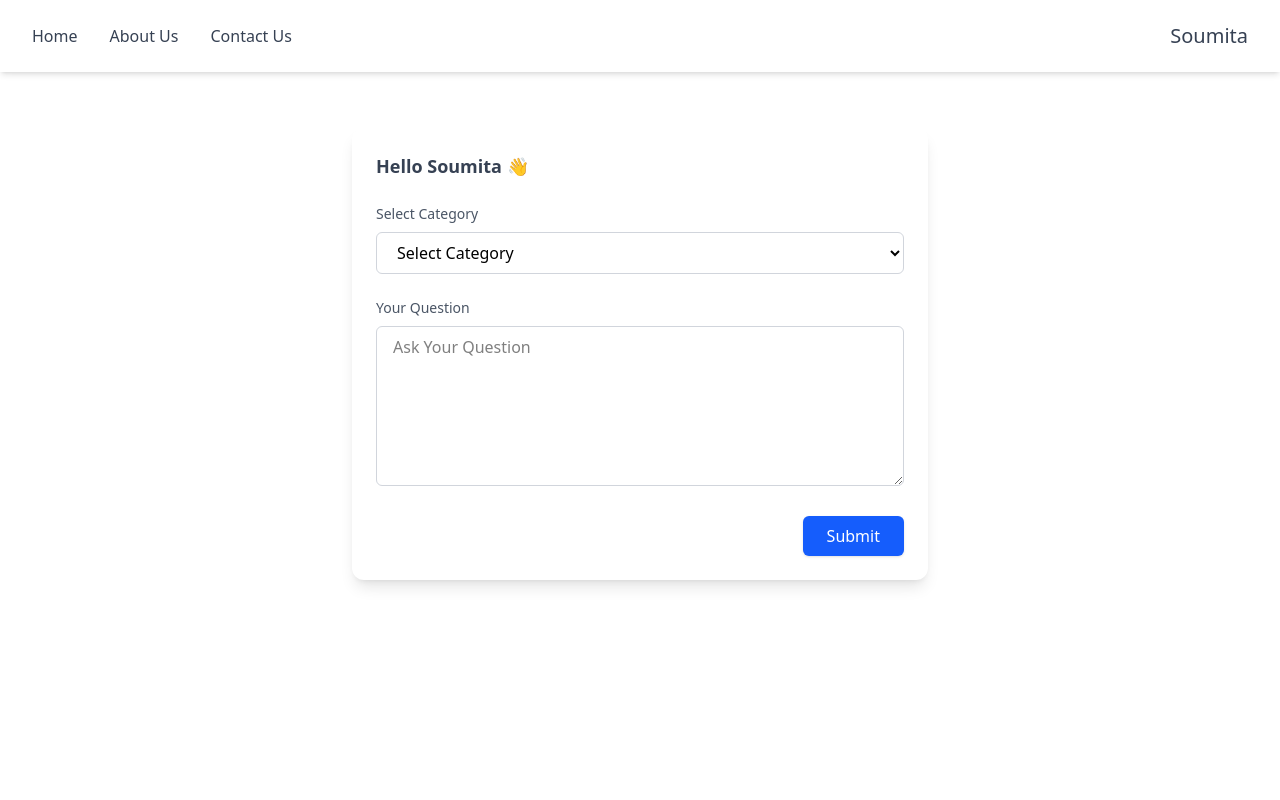
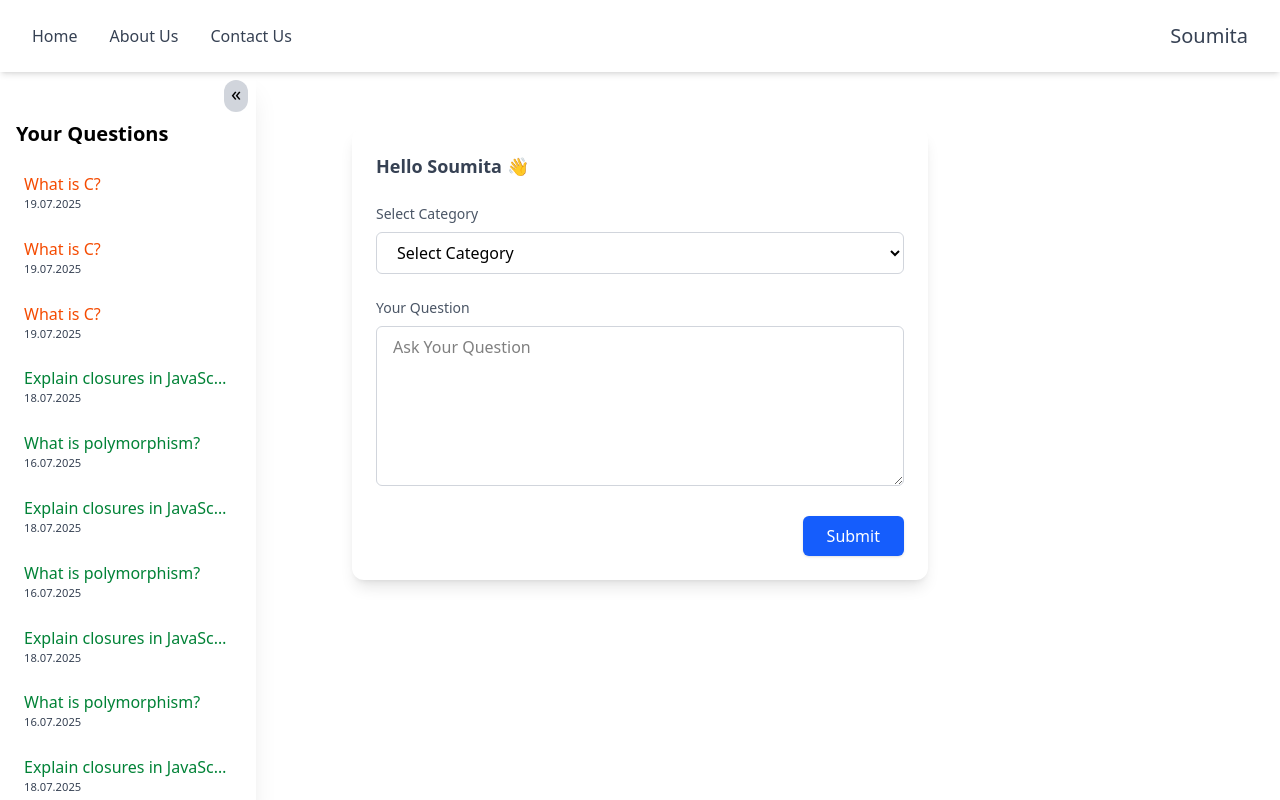
Before and after one commit to Soumita-Nag/QueryService, a Vue app: page / in a window 1280 px wide. Both pictures are taken after a click on the button "Ask Queries". Built offline with nearby package versions, Linux system fonts and the light colour scheme.

Commit message:
sidebar created at askquery section

```diff
--- a/src/components/AskQueries/AskQueryForm.vue
+++ b/src/components/AskQueries/AskQueryForm.vue
@@ -1,5 +1,5 @@
 <template>
-  <div class="max-w-xl mx-auto p-6 mt-28 bg-white rounded-xl shadow-lg">
+  <div class="max-w-xl sm:mx-auto p-6 mt-28 ml-10 bg-white rounded-xl shadow-lg">
     <form @submit.prevent="AddQuery" class="space-y-6">
       <div class="text-lg font-semibold text-gray-700 capitalize">
         Hello {{ props.user.uname }} 👋
--- /dev/null
+++ b/src/components/AskQueries/SideBar.vue
@@ -0,0 +1,99 @@
+<template>
+  <div :class="['h-[92vh] bg-white shadow-xl p-4 fixed top-18 transition-all duration-300',isCollapsed ? 'w-10' : 'overflow-scroll w-64']">
+    <button @click="toggleSidebar" class="absolute top-2 right-2 bg-gray-300 hover:bg-gray-400 p-1 pt-0 rounded-full transition cursor-pointer w-6 text-xl" title="Toggle Sidebar">
+      <span v-if="!isCollapsed">«</span>
+      <span v-else>»</span>
+    </button>
+    <div v-if="!isCollapsed" class="mt-8">
+      <h2 class="text-xl font-semibold mb-4">Your Questions</h2>
+      <ul class="space-y-2">
+        <li v-for="(question, index) in questions" :key="index" class="p-2 bg-white cursor-pointer" >
+          <div class="truncate" :class="question.status=='pending'?'text-orange-600':question.status=='success'?'text-green-700':'text-black'">
+            {{ question.question }}
+          </div>
+          <div class="text-gray-700 text-[0.7rem]">{{ question.date }}</div>
+        </li>
+      </ul>
+    </div>
+  </div>
+</template>
+
+<script setup>
+import { ref } from 'vue'
+
+const questions = [
+    {
+        question:'What is C?',
+        date:'19.07.2025',
+        status: 'pending',
+    },
+    {
+        question:'What is C?',
+        date:'19.07.2025',
+        status: 'pending',
+    },
+    {
+        question:'What is C?',
+        date:'19.07.2025',
+        status: 'pending',
+    },
+    {
+        question:'Explain closures in JavaScript?',
+        date:'18.07.2025',
+        status: 'success',
+    },
+    {
+        question:'What is polymorphism?',
+        date:'16.07.2025',
+        status: 'success',
+    },
+    {
+        question:'Explain closures in JavaScript?',
+        date:'18.07.2025',
+        status: 'success',
+    },
+    {
+        question:'What is polymorphism?',
+        date:'16.07.2025',
+        status: 'success',
+    },
+    {
+        question:'Explain closures in JavaScript?',
+        date:'18.07.2025',
+        status: 'success',
+    },
+    {
+        question:'What is polymorphism?',
+        date:'16.07.2025',
+        status: 'success',
+    },
+    {
+        question:'Explain closures in JavaScript?',
+        date:'18.07.2025',
+        status: 'success',
+    },
+    {
+        question:'What is polymorphism?',
+        date:'16.07.2025',
+        status: 'success',
+    },
+    {
+        question:'What is C?',
+        date:'19.07.2025',
+        status: 'pending',
+    },
+    {
+        question:'What is C?',
+        date:'19.07.2025',
+        status: 'pending',
+    },
+]
+const isCollapsed = ref(false)
+
+const toggleSidebar = () => {
+  isCollapsed.value = !isCollapsed.value
+}
+</script>
+
+<style scoped>
+</style>
--- a/src/pages/askQueries.vue
+++ b/src/pages/askQueries.vue
@@ -1,10 +1,16 @@
 <template>
-    <div class="p-4">
-        <AskQueryForm :user="props.user"/>
+    <div class="">
+        <div>
+            <SideBar/>
+        </div>
+        <div class="p-4">
+            <AskQueryForm :user="props.user"/>
+        </div>
     </div>
 </template>
 <script setup>
 import AskQueryForm from '@/components/AskQueries/AskQueryForm.vue';
+import SideBar from '@/components/AskQueries/SideBar.vue';
 import { defineProps } from 'vue';
 const props=defineProps({
     user:Array,
```
